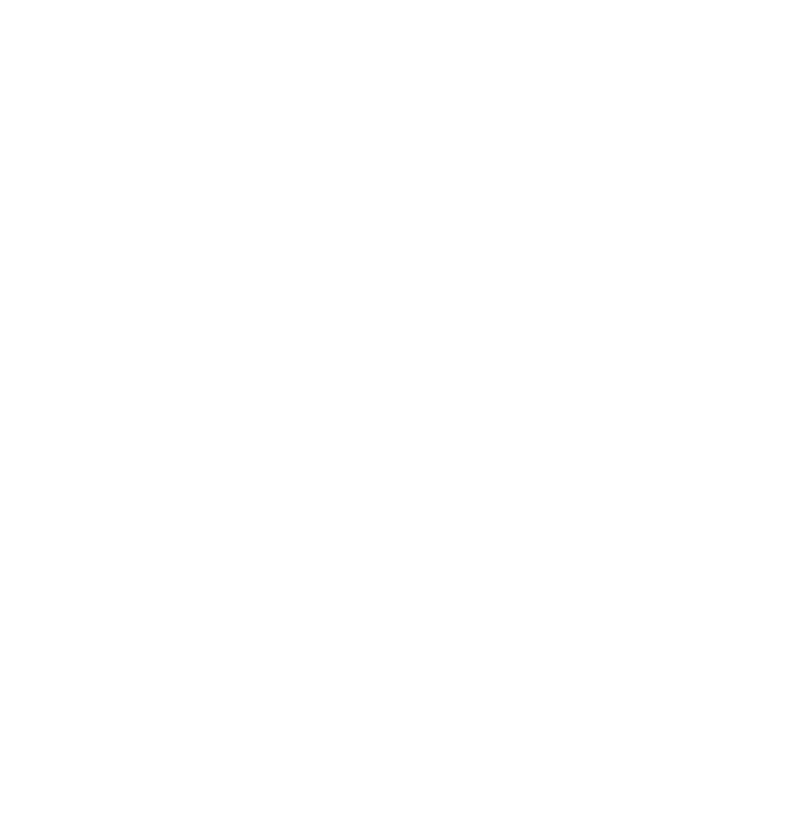
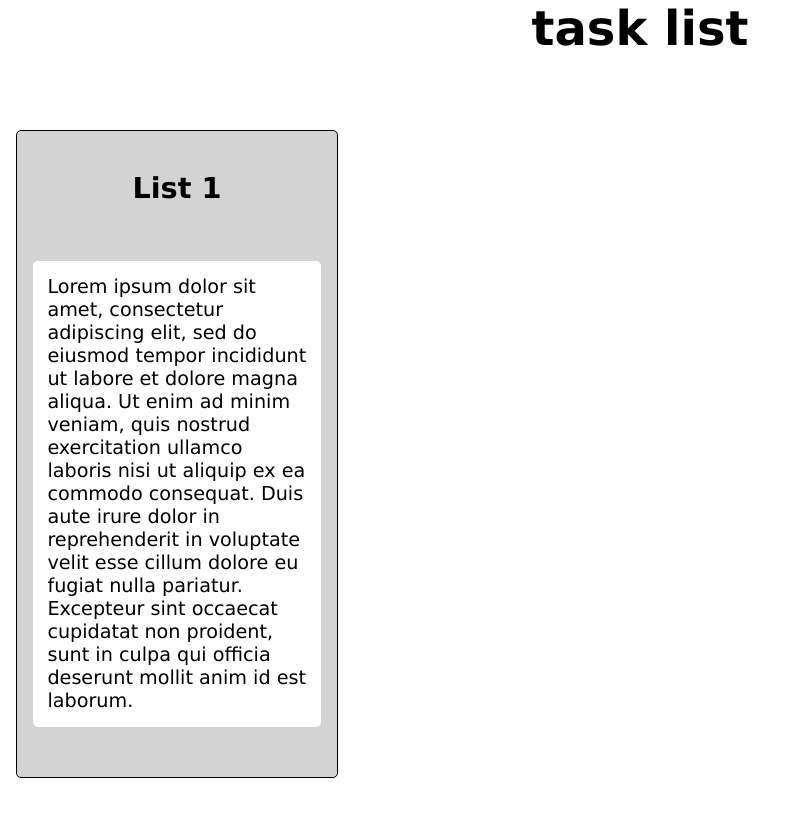
Before and after one commit to eduardwille/DragDropTaskList, a website: page index.html in a window 1280 px wide. Shown: the whole page, without its empty margins (0-795 px from the left). Drawn offline with Linux system fonts and the light colour scheme.

Commit message:
Created the styling/layout for the lists.

```diff
--- a/index.html
+++ b/index.html
@@ -3,9 +3,28 @@
 <head>
     <meta charset="UTF-8">
     <meta name="viewport" content="width=device-width, initial-scale=1.0">
+    <link rel="stylesheet" href="stylesheet.css">
     <title>Document</title>
 </head>
 <body>
+    <div id="container">
+        <p id="title">task list</p>
+        <div id="listContainer">
 
+            <div class="list">
+                <div class="listHeader">
+                    <h2>List 1</h2>
+                </div>
+                <div class="listContent">
+                    <div class="task">
+                        Lorem ipsum dolor sit amet, consectetur adipiscing elit, sed do eiusmod tempor incididunt ut labore et dolore magna aliqua.
+                        Ut enim ad minim veniam, quis nostrud exercitation ullamco laboris nisi ut aliquip ex ea commodo consequat.
+                        Duis aute irure dolor in reprehenderit in voluptate velit esse cillum dolore eu fugiat nulla pariatur.
+                        Excepteur sint occaecat cupidatat non proident, sunt in culpa qui officia deserunt mollit anim id est laborum.
+                    </div>
+                </div>
+            </div>
+        </div>
+    </div>
 </body>
 </html>
--- a/stylesheet.css
+++ b/stylesheet.css
@@ -0,0 +1,63 @@
+* {
+    font-family: Verdana, Geneva, Tahoma, sans-serif;
+}
+
+body {
+    margin: 0;
+}
+
+#title {
+    font-size: 3rem;
+    font-weight: 800;
+    text-align: center;
+
+    height: 15%;
+    margin: 0;
+}
+
+#container {
+    margin: 0;
+    height: 95vh;
+    font-size: larger;
+}
+
+#listContainer {
+    overflow-x: auto;
+    width: 100%;
+    height: 100%;
+    white-space: nowrap; /** without no wrap the lists just overflow on the y axis */
+}
+
+#listContainer > .list {
+    display: inline-block;
+    width: 20rem;
+    height: 85%;
+    margin: 1rem;
+
+    background-color: lightgray;
+    /*-webkit-text-stroke: 1px black;*/
+
+    border: 1px solid black;
+    border-radius: 5px;
+}
+
+.listHeader, .listContent {
+    margin: 0;
+    padding: 1rem;
+    min-height: 1rem;
+}
+
+.listHeader {
+    text-align: center;
+}
+
+.task {
+    width: 90%;
+    padding: 5% 5%;
+    min-height: 4rem;
+
+    background-color: white;
+    border-radius: 5px;
+
+    text-wrap: wrap;
+}
```
